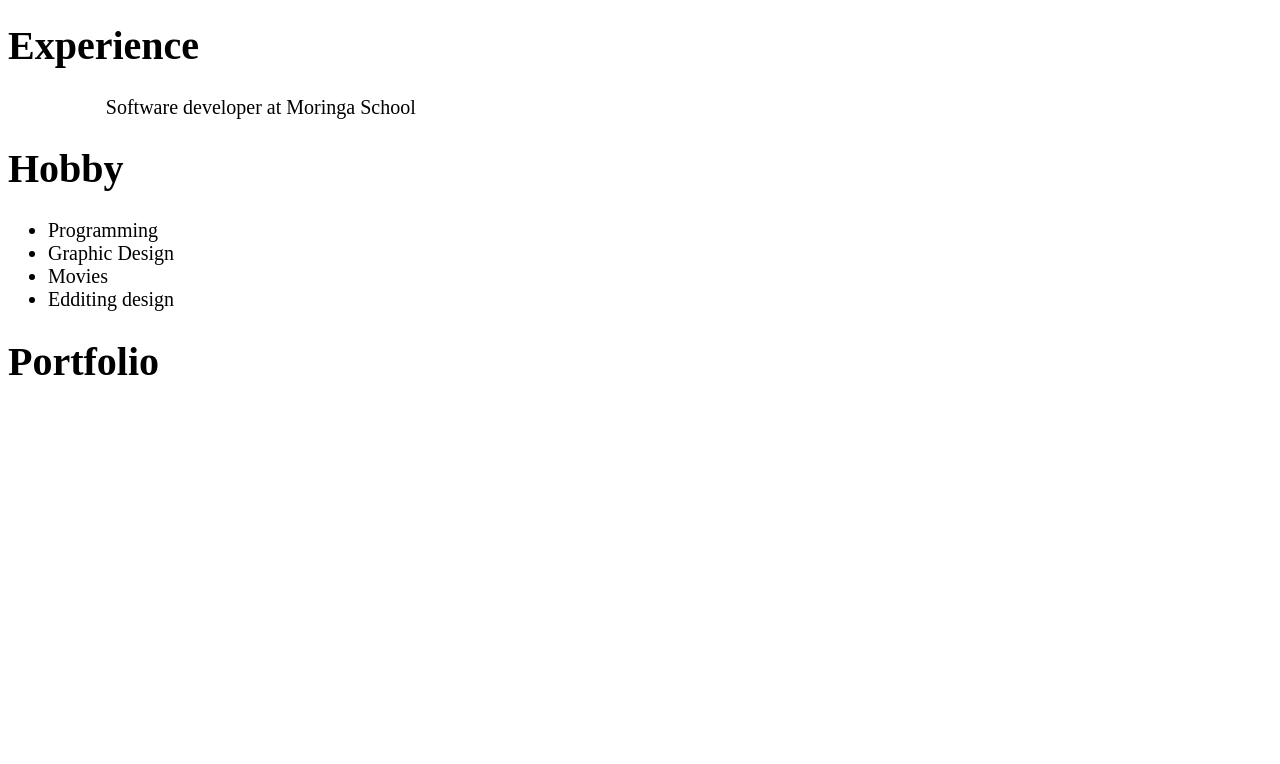
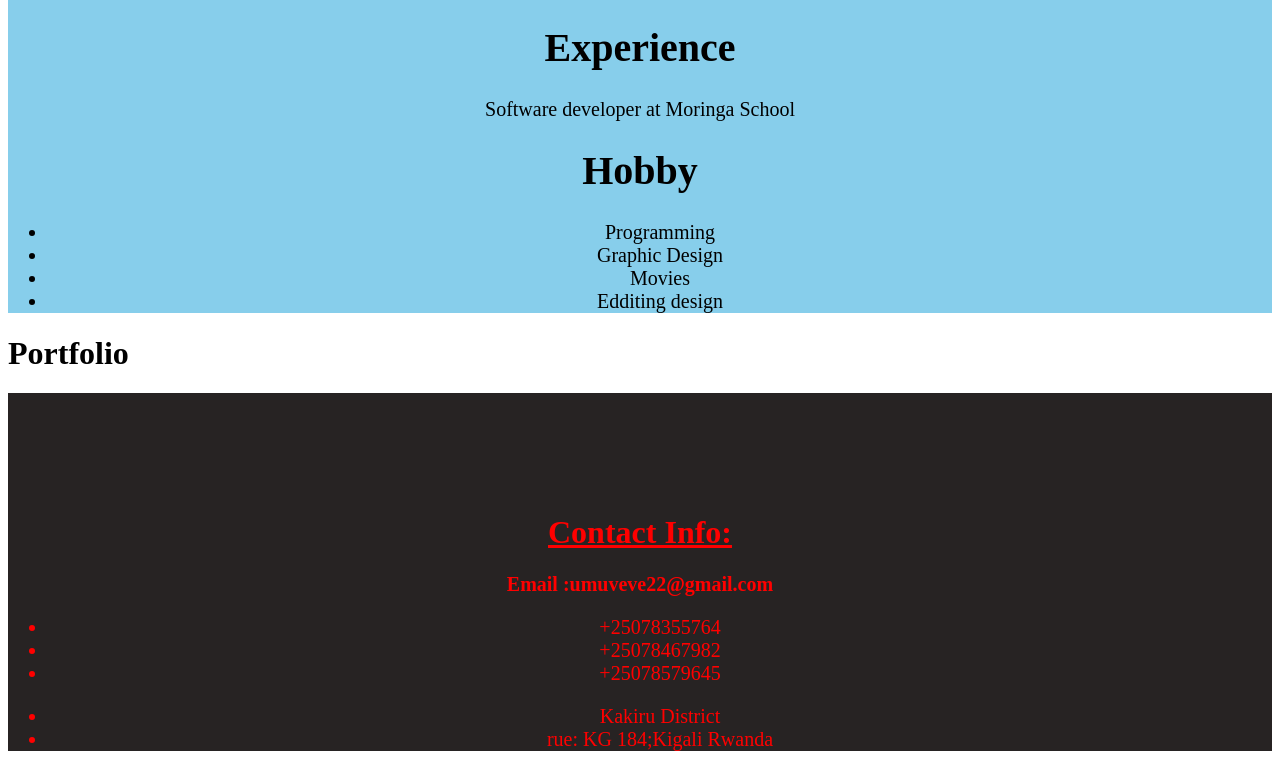
Before and after one commit to yvetteveve/portfolio, a plain HTML site: page index.html in a window 1280 px wide. Shown: the part 2033-2797 px from the top of the page. Before the commit the page ends 2445 px from the top, so only its background shows below. Drawn offline with Linux system fonts and the light colour scheme.

Commit message:
contact div made

```diff
--- a/index.html
+++ b/index.html
@@ -22,7 +22,7 @@
                   <a href="#Portfolio">Portfolio</a>
               </li>
               <li>
-                  <a href="#Contacts">Contacts</a>
+                  <a href="#contact">Contacts</a>
               </li>
           </ul>
           </nav>
@@ -33,17 +33,14 @@
               <h1>About</h1>
               <img src="https://instagram.fkgl1-1.fna.fbcdn.net/vp/a56af8c88f6743924af6efd7d0262d4d/5CA41663/t51.2885-19/s150x150/17268299_1135829953212849_6160694380643483648_a.jpg">
 
-              <p>my name is Yvette Umubyeyi,am rwandese and am student of Moringa SChool
-                  for programming school and IT agency for women
-                  and like to be engineer</p>
+              <p>my name is Yvette Umubyeyi,am rwandese and am student of Moringa <br>SChool for programming school and IT agency for women<br>and like to be engineer</p>
 
               <h2>"why i choose to learn programming" </h2>
-              <p>it's increased career opportunities perhps the most important reason to learn
-                  to program is that doing so i will qualify.</p>
+              <p>it's increased career opportunities perhps the most important reason to learn <br>to program is that doing so i will qualify.</p>
 
               <div id= "Education Background">
                   <h1>Education</h1>
-                  <p>I have attended both basic and advanced learning in highschool before moving to university where I took finance courses.I am now pursuing my education in software developing.</p>
+                  <p>I have attended both basic and advanced learning in highschool before moving <br>to university where I took finance courses.I am now pursuing my education in <br>software developing.</p>
               <h1>Experience</h1>
               <p>Software developer at Moringa School</p>
 
@@ -56,6 +53,8 @@
               <li>Movies</li>
               <li>Edditing design</li>
             </ul>
+            </div>
+          </div>
            <div id= "Portfolio">
            <h1>Portfolio</h1>
            <p></p>
@@ -66,6 +65,23 @@
 
           <div id="contact">
 
+         <h1>Contact Info:</h1>
+         <strong><p>Email :umuveve22@gmail.com</p></strong>
+
+         <ul>
+
+         <li>+25078355764</li>
+         <li>+25078467982</li>
+         <li>+25078579645</li>
+
+
+
+         </ul>
+         <ul>
+                <li>Kakiru District</li>
+                <li>rue: KG 184;Kigali Rwanda </li>
+
+         </ul>
           </div>
 
 
--- a/styles.css
+++ b/styles.css
@@ -13,6 +13,8 @@ color:white;}
 #About{
     font-size:20px;
     padding-top:100px;
+    text-align: center;
+    background-color:skyblue;
 
 }
 nav>ul>li>a{color:white;
@@ -24,7 +26,7 @@ nav>ul{text-align: right;
 }
 nav>ul>li{
 display:inline-block;
-background-color:gray;
+background-color:rgb(39, 35, 35);
 padding:10px;
 
 }
@@ -33,11 +35,23 @@ img{
     height:300px;
     border-radius: 40%;
     margin-top:120px;
-    float: left;
+
 }
-#About>h1{
-    text-align: center;
+
+#About p,h2{
 }
-#About p,h2{width:40%;
+#contact>ul{display:flex;
+    flex-direction: column;
+    justify-content:space-around;
+    font-size:20px;
+    color:red;
     text-align:center;
 }
+#contact{padding-top:100px;
+color:red;
+background-color: rgb(39, 35, 35);}
+#contact h1{text-align:center;
+text-decoration:underline;
+}
+#contact p{text-align:center;
+font-size:20px;}
```
